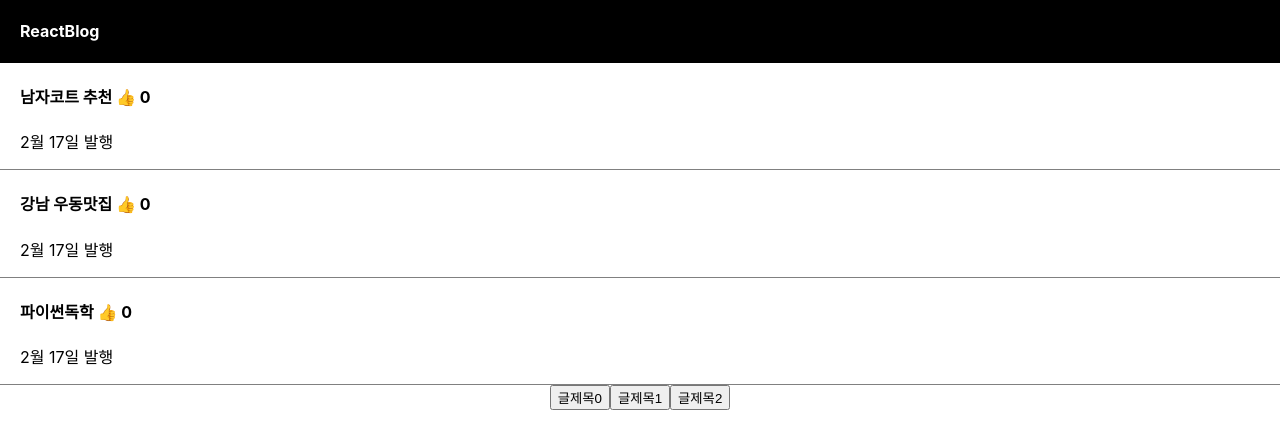
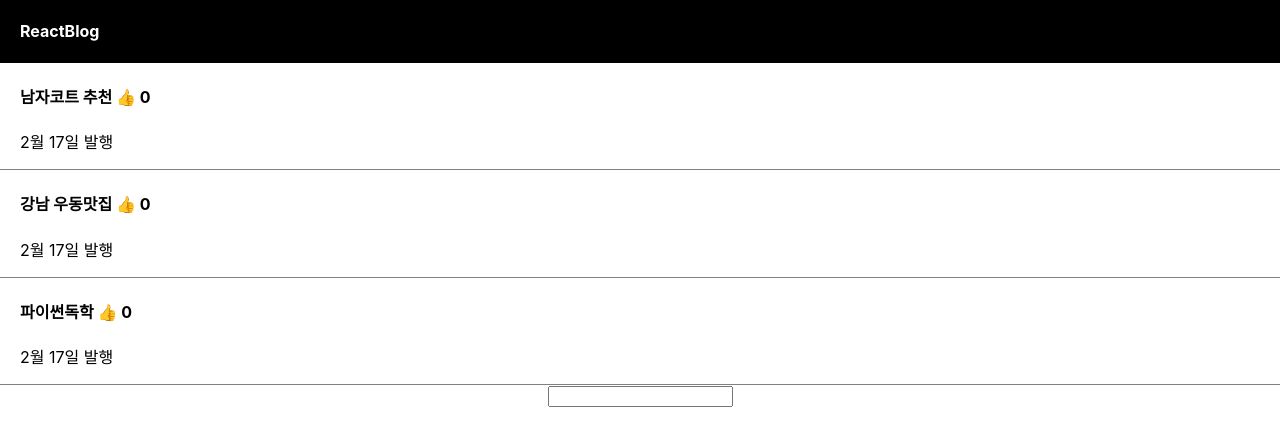
Before and after one commit to doong2imdang/TIL, a React (Create React App) app in the folder CodingApple/React/blog/: page / in a window 1280 px wide. Shown: the top 448 px of the page. Built offline with nearby package versions, Linux system fonts and the light colour scheme.

Commit message:
12. input 1 - 사용자가 입력한 글 다루기

```diff
--- a/CodingApple/React/blog/src/App.js
+++ b/CodingApple/React/blog/src/App.js
@@ -46,6 +46,7 @@ function App() {
   // useState()안에 값의 형식은 자유(모달창상태 표현만 가능하면 됩니다)
   let [modal, setModal] = useState(false); // 스위치
   let [title, setTitle] = useState(0);
+  let [입력값, set입력값] = useState("");
 
   return (
     <div className="App">
@@ -122,7 +123,11 @@ function App() {
             >
               {글제목[i]}{" "}
               <span
-                onClick={() => {
+                onClick={(e) => {
+                  // Q. 왜 <span> 눌러도 모달창 뜸?
+                  // 클릭이벤트는 상위 html로 퍼짐(이벤트 버블링)
+                  // 상위 html로 퍼지는 이벤트버블링 막고싶으면 e.stopPropagation()
+                  e.stopPropagation();
                   const new따봉 = [...따봉];
                   new따봉[i] += 1;
                   따봉변경(new따봉);
@@ -137,7 +142,7 @@ function App() {
         );
       })}
 
-      <button
+      {/* <button
         onClick={() => {
           setTitle(0);
         }}
@@ -157,7 +162,33 @@ function App() {
         }}
       >
         글제목2
-      </button>
+      </button> */}
+
+      {/* 이벤트핸들러 매우 많음(필요하면 검색해서 씁시다) => onClick={}/ onChange={}/ onInput={}/onMouseOver={}/ onScroll={} ... */}
+      {/* <input>에 뭔가 입력시 코드 실행하고 싶으면 onChange/onInput */}
+
+      {/* <input>에 입력한 값 가져오는 법 onChange={(e) => {e.target.value}}*/}
+      {/* 여기서 e는 지금 발생하는 이벤트에 관련한 여러 기능이 담겨있음 */}
+      {/* e.target.value 는 이벤트 발생한 html 태그에 입력한 값 */}
+
+      {/* <input>에 입력한 값 저장하려면 보통 변수/state에 저장해둠 */}
+      <input
+        onChange={(e) => {
+          // console.log(e.target.value);
+          set입력값(e.target.value); // 이거 완료되기전에
+          console.log(입력값); // 다음줄 실행해줌
+          // 내가 입력한 값은 123 인데 12로 나옴 => (정보) state 변경함수는 늦게 처리됨 => 전문용어로 비동기처리
+        }}
+      />
+      {/* <select></select>
+      <textarea></textarea> */}
+
+      {/* 오늘의 숙제 1. 버튼 누르면 input에 입력한 값을 상단에 글 하나로 추가되는 기능 만들기 */}
+
+      {/* 오늘의 숙제 2. 글마다 우측에 삭제 버튼 & 기능 만들기 */}
+
+      {/* 힌트 1. html 직접 하나 만들 필요없음 state 조작하면 됩니다.(글제목) */}
+      {/* 힌트 2. array에 자료 추가하는 법은 구글에 */}
 
       {
         // 삼항연산자(ternary operator)
```
